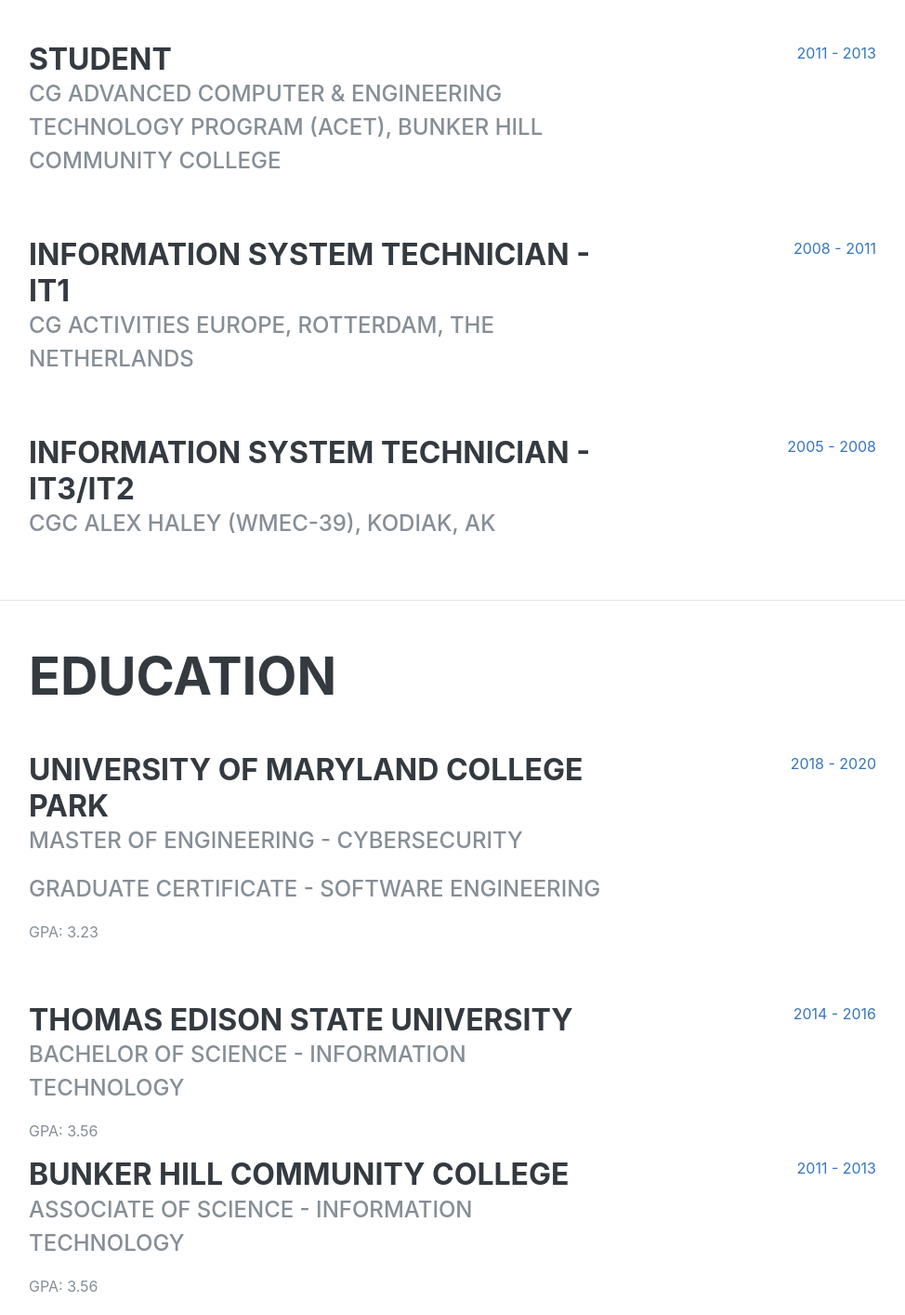
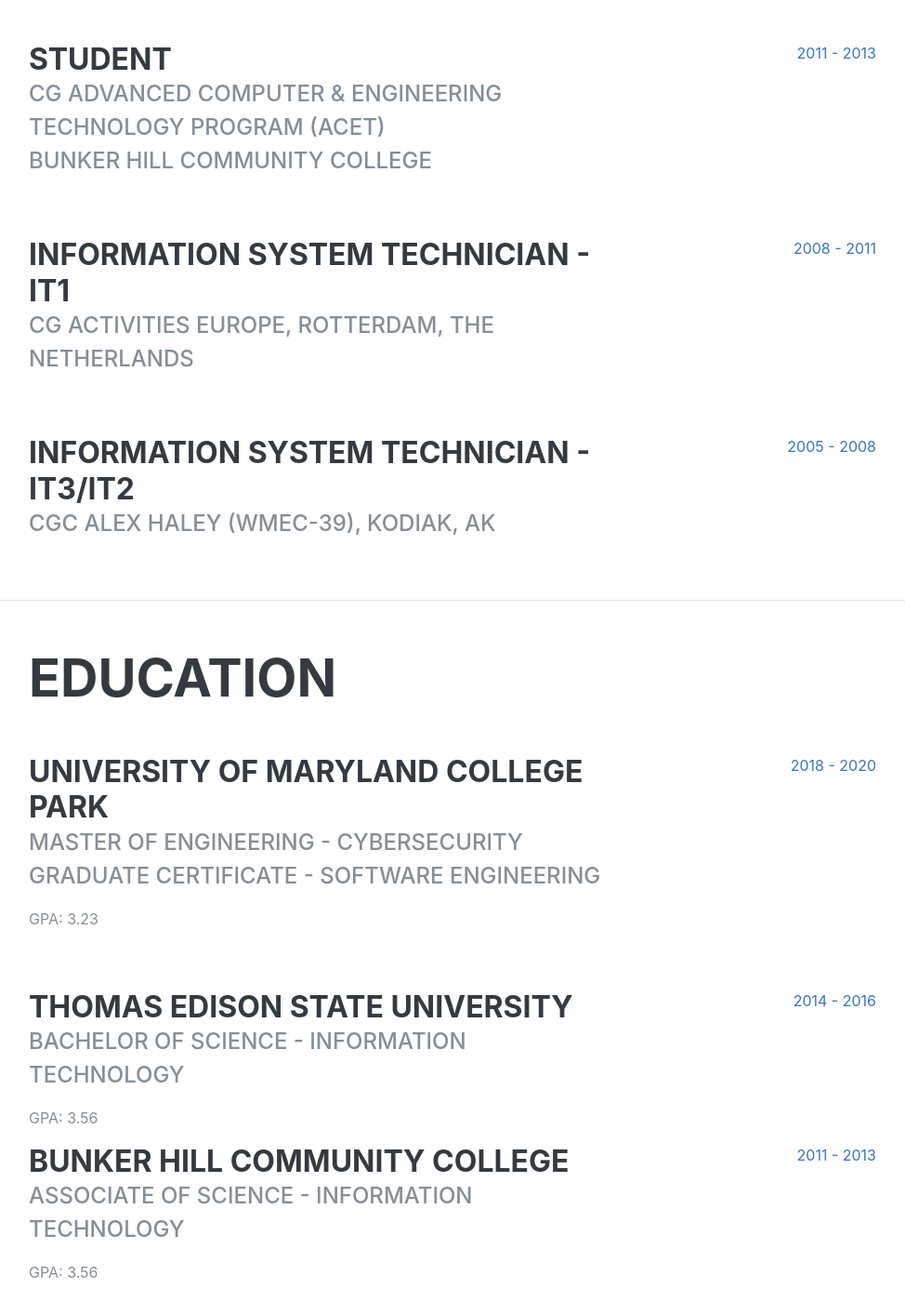
Before and after one commit to rquarry/resume_site, a plain HTML site: page index.html in a window 1280 px wide. Shown: the part 2083-3497 px from the top of the page at 93% size, without its empty margins (289-1263 px from the left). Drawn offline with Linux system fonts and the light colour scheme; a web font is replaced by a local one.

Commit message:
update formatting

```diff
--- a/index.html
+++ b/index.html
@@ -110,7 +110,7 @@
           <div class="resume-item d-flex flex-column flex-md-row mb-5">
             <div class="resume-content mr-auto">
               <h3 class="mb-0">Graduate Student</h3>
-              <div class="subheading mb-3">Communications, Computers, and Electrical Enginneering (CCEE) Port Graduate Program, University of Maryland College Park</div>
+              <div class="subheading mb-3">Communications, Computers, and Electrical Enginneering (CCEE) Post Graduate Program<br>University of Maryland College Park</div>
 
             </div>
             <div class="resume-date text-md-right">
@@ -154,7 +154,7 @@
           <div class="resume-item d-flex flex-column flex-md-row mb-5">
             <div class="resume-content mr-auto">
               <h3 class="mb-0">Student</h3>
-              <div class="subheading mb-3">CG Advanced Computer & Engineering Technology Program (ACET), Bunker Hill Community College</div>
+              <div class="subheading mb-3">CG Advanced Computer & Engineering Technology Program (ACET)<br>Bunker Hill Community College</div>
 
             </div>
             <div class="resume-date text-md-right">
@@ -197,8 +197,7 @@
           <div class="resume-item d-flex flex-column flex-md-row mb-5">
             <div class="resume-content mr-auto">
               <h3 class="mb-0">University of Maryland College Park</h3>
-              <div class="subheading mb-3">Master of Engineering - Cybersecurity</div>
-              <div class="subheading mb-3">Graduate Certificate - Software Engineering</div>
+              <div class="subheading mb-3">Master of Engineering - Cybersecurity<br> Graduate Certificate - Software Engineering</div>
               <p>GPA: 3.23</p>
             </div>
             <div class="resume-date text-md-right">
```
